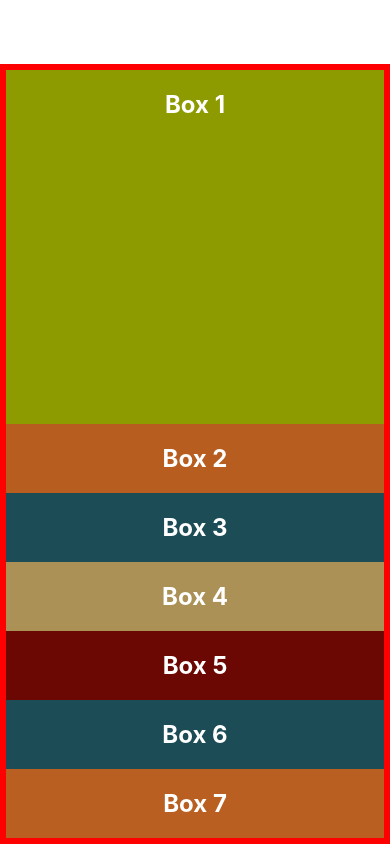
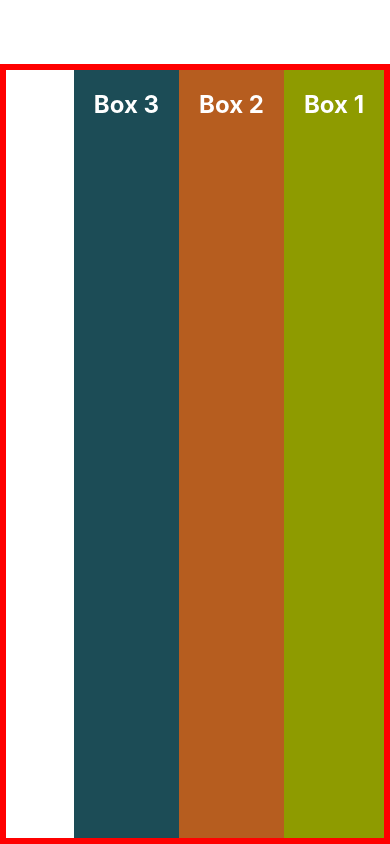
Before and after one commit to SadeEtensh/ReactNativeLayout, a React Native app: screen / in a window 390 px wide. Built offline with nearby package versions, Linux system fonts and the light colour scheme.

Commit message:
flexDirection options

```diff
--- a/App.js
+++ b/App.js
@@ -5,27 +5,26 @@
 export default function App() {
   return (
     <View style={styles.container}>
-      <Box style={{ backgroundColor: "#8e9b00", flex: 1 }}>Box 1</Box>
+      <Box style={{ backgroundColor: "#8e9b00" }}>Box 1</Box>
       <Box style={{ backgroundColor: "#b65d1f" }}>Box 2</Box>
       <Box style={{ backgroundColor: "#1c4c56" }}>Box 3</Box>
-      <Box style={{ backgroundColor: "#ab9156" }}>Box 4</Box>
+      {/* <Box style={{ backgroundColor: "#ab9156" }}>Box 4</Box>
       <Box style={{ backgroundColor: "#6b0803" }}>Box 5</Box>
       <Box style={{ backgroundColor: "#1c4c56" }}>Box 6</Box>
-      <Box style={{ backgroundColor: "#b95f21" }}>Box 7</Box>
-      <StatusBar style="auto" />
+      <Box style={{ backgroundColor: "#b95f21" }}>Box 7</Box> */}
     </View>
   );
 }
 
 const styles = StyleSheet.create({
   container: {
-    // flex: 1,
-    // backgroundColor: "#fff",
-    // alignItems: "center",
-    // justifyContent: "center",
+    flex: 1,
+    // flexDirection: "column", // default Value
+    // flexDirection: "column-reverse", // Changes the main axis direction from Bottom to Top
+    // flexDirection: "row", // The Main axis- Left-to Right
+    flexDirection: "row-reverse",
     marginTop: 64,
     borderWidth: 6,
     borderColor: "red",
-    flex: 1,
   },
 });
```
Also changed, not shown: 1 other file (tests, documents, lock files or other folders).
